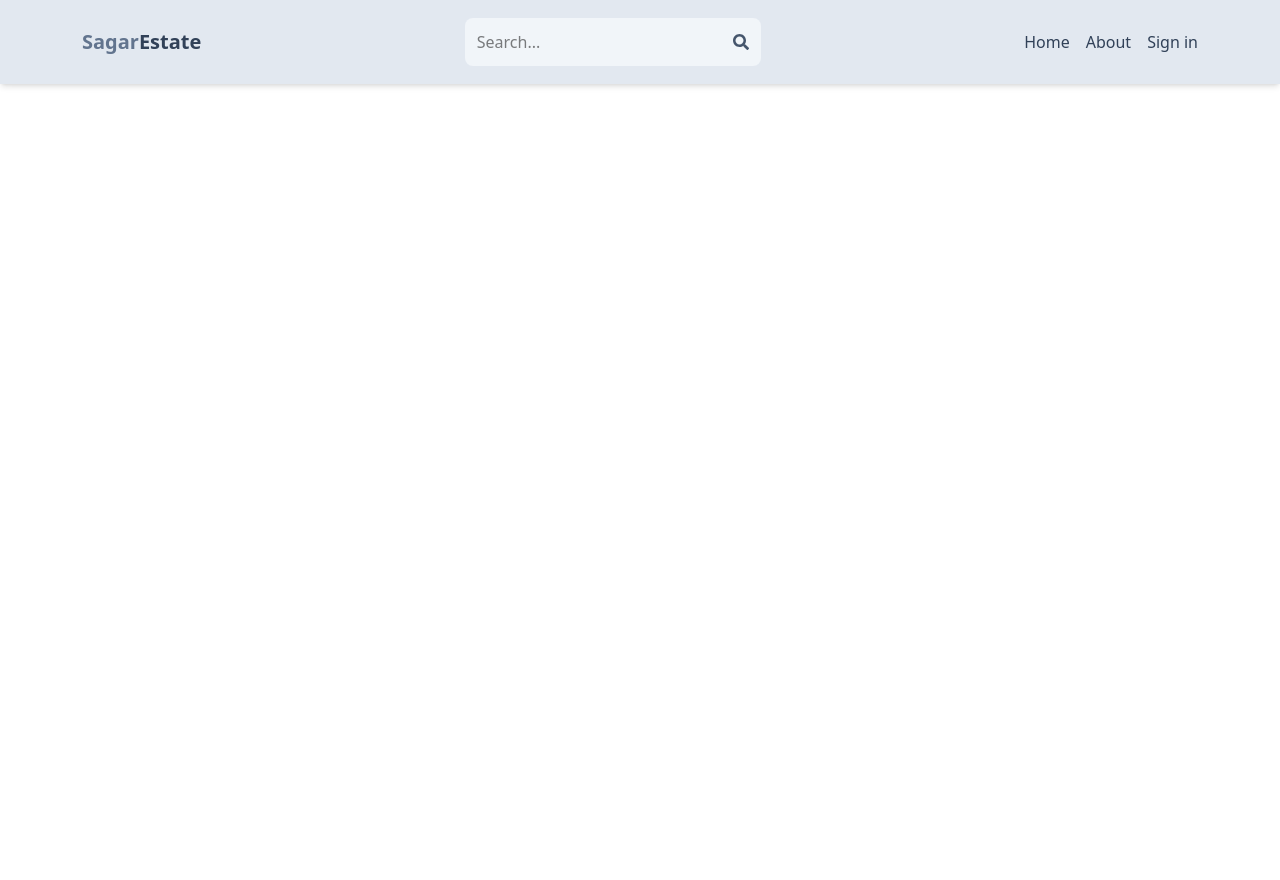
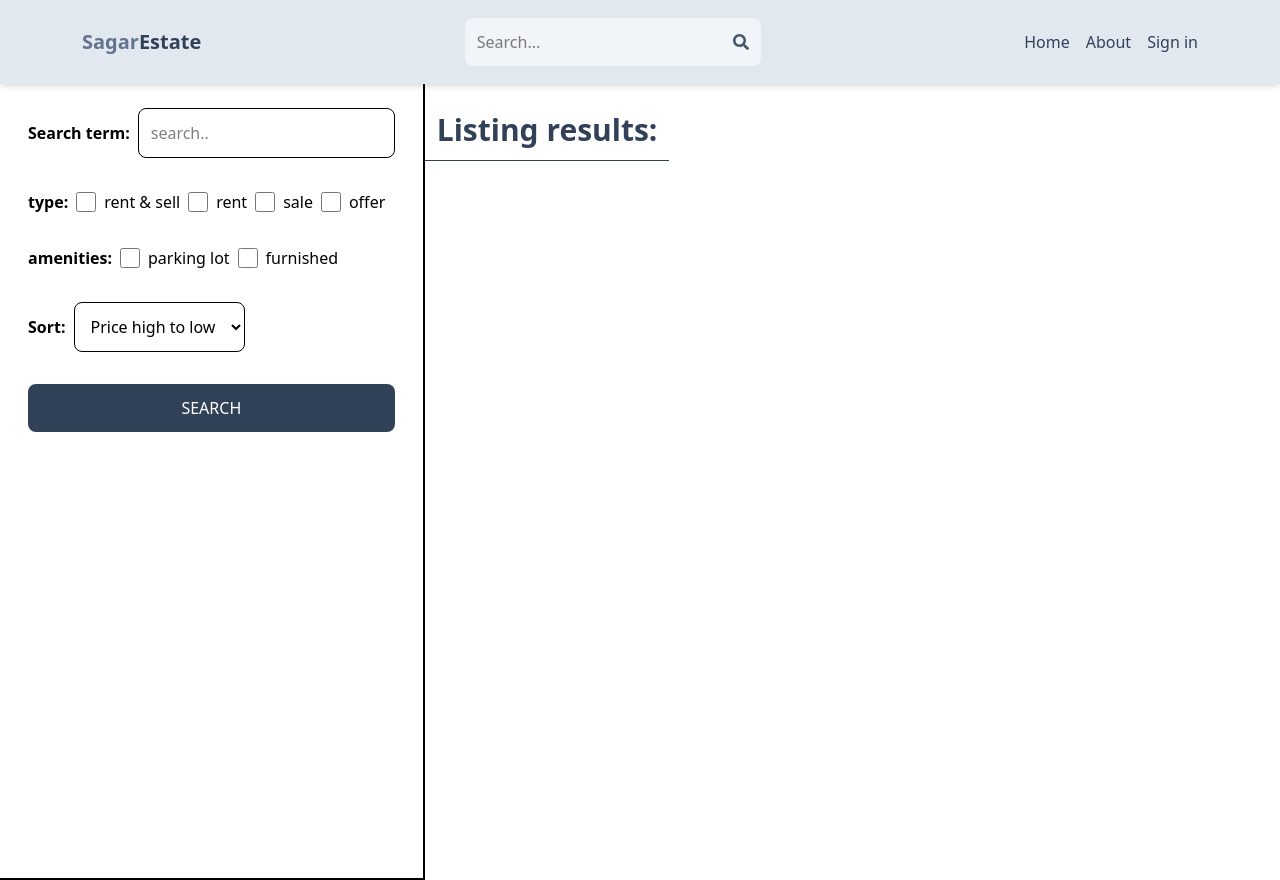
Before and after one commit to Sagarhr30k52/mearn-estate, a React (Vite) app in the folder client/: page /search in a window 1280 px wide. Before the commit the page ends 800 px from the top, so only its background shows below. Built offline with nearby package versions, Linux system fonts and the light colour scheme; no server answers.

Commit message:
create search page ui

```diff
--- a/client/src/App.jsx
+++ b/client/src/App.jsx
@@ -10,6 +10,7 @@
 import CreateListing from './pages/CreateListing'
 import UpdateListing from './pages/UpdateListing'
 import Listing from './pages/Listing'
+import Search from './pages/Search'
 function App() {
   return (
     <BrowserRouter>
@@ -20,6 +21,7 @@
       <Route path='/sign-up' element={<Signup></Signup>}></Route>
       <Route path='/about' element={<About></About>}></Route>
       <Route path='/listing/:listingId' element={<Listing></Listing>}></Route>
+      <Route path='/search' element={<Search></Search>}></Route>
 
       <Route  element={<PrivateRoute></PrivateRoute>}>
       <Route path='/profile' element={<Profile></Profile>}></Route>
--- /dev/null
+++ b/client/src/pages/Search.jsx
@@ -0,0 +1,64 @@
+import React from 'react'
+
+function Search() {
+  return (
+    <div className='flex flex-col md:flex-row'>
+      <div className="p-7 border-b-2 md:border-r-2 md:min-h-screen">
+        <form className='flex flex-col gap-8'>
+            <div className='flex items-center gap-2'>
+                 <label className='font-semibold whitespace-nowrap'>Search term: </label>
+                 <input type="text" id="searchTerm" placeholder="search.." className='border rounded-lg p-3 w-full' />
+            </div>
+            <div className="flex gap-2 flex-wrap itmes-center">
+                <label className='font-semibold'>type:</label>
+                <div className="flex gap-2">
+                    <input type="checkbox" id="all" className='w-5'/>
+                    <span>rent & sell</span>
+                </div>
+                <div className="flex gap-2">
+                    <input type="checkbox" id="rent" className='w-5'/>
+                    <span>rent</span>
+                </div>
+                <div className="flex gap-2">
+                    <input type="checkbox" id="sale" className='w-5'/>
+                    <span>sale</span>
+                </div>
+                <div className="flex gap-2">
+                    <input type="checkbox" id="offer" className='w-5'/>
+                    <span>offer</span>
+                </div>
+            </div>
+
+            <div className="flex gap-2 flex-wrap itmes-center">
+                <label className='font-semibold'>amenities:</label>
+                <div className="flex gap-2">
+                    <input type="checkbox" id="parking" className='w-5'/>
+                    <span>parking lot</span>
+                </div>
+                <div className="flex gap-2">
+                    <input type="checkbox" id="furnished" className='w-5'/>
+                    <span>furnished</span>
+                </div>
+            </div>
+
+            <div className="flex items-center gap-2">
+                <label className='font-semibold'>Sort:</label>
+                <select name="" id="sort_order" className='border rounded-lg p-3' >
+                    <option value="">Price high to low</option>
+                    <option value="">Price low to high</option>
+                    <option value="">Latest</option>
+                    <option value="">Oldest</option>
+                </select>
+            </div>
+
+            <button className='bg-slate-700 text-white p-3 rounded-lg uppercase hover:opacity-95'>Search</button>
+        </form>
+      </div>
+      <div className="">
+        <h1 className='text-3xl font-semibold border-b p-3 text-slate-700 mt-5'>Listing results:</h1>
+      </div>
+    </div>
+  )
+}
+
+export default Search
```
